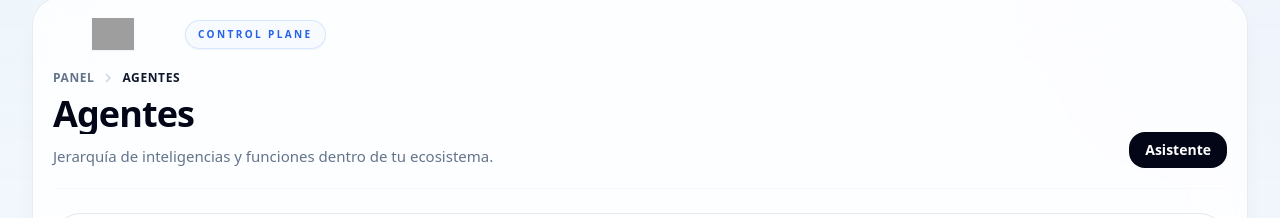
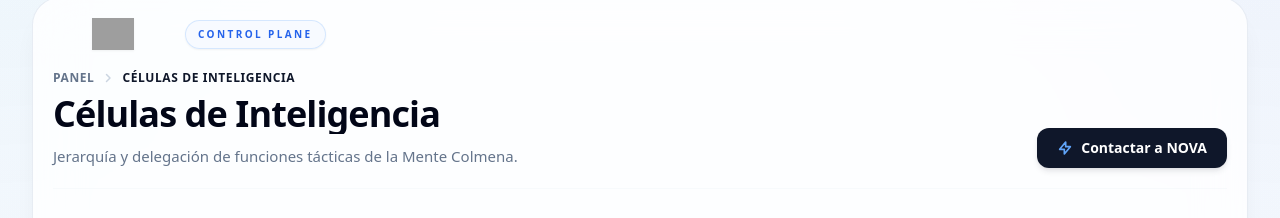
Before and after one commit to HockerAGI/hocker.one, a Next.js app: page /agis in a window 1280 px wide. Shown: the part 179-397 px from the top of the page. Built offline with nearby package versions, Linux system fonts and the light colour scheme; no server answers; the database is empty; grey boxes are pictures that could not be loaded.

Commit message:
Actualizar page.tsx

```diff
--- a/src/app/agis/page.tsx
+++ b/src/app/agis/page.tsx
@@ -2,26 +2,32 @@ import PageShell from "@/components/PageShell";
 import Hint from "@/components/Hint";
 import AgisRegistry from "@/components/AgisRegistry";
 import Link from "next/link";
+
 export default function AgisPage() {
   return (
     <PageShell
-      title="Agentes"
-      subtitle="Jerarquía de inteligencias y funciones dentro de tu ecosistema."
+      title="Células de Inteligencia"
+      subtitle="Jerarquía y delegación de funciones tácticas de la Mente Colmena."
       actions={
         <Link
           href="/chat"
-          className="rounded-2xl bg-slate-950 px-4 py-2 text-sm font-semibold text-white hover:bg-slate-800"
+          className="inline-flex items-center justify-center gap-2 rounded-xl bg-slate-900 px-5 py-2.5 text-sm font-bold text-white shadow-md shadow-slate-900/10 transition-all hover:scale-[1.02] hover:bg-slate-800 active:scale-[0.98]"
         >
-          Asistente
+          <svg className="h-4 w-4 text-blue-400" fill="none" viewBox="0 0 24 24" stroke="currentColor" strokeWidth="2.5"><path strokeLinecap="round" strokeLinejoin="round" d="M13 10V3L4 14h7v7l9-11h-7z" /></svg>
+          Contactar a NOVA
         </Link>
       }
     >
-      <div className="grid gap-6">
-        <Hint title="Mente colmena">
-          Esta pantalla agrupa las inteligencias por función. Cada una tiene su papel claro, sin
-          mezclar responsabilidades.
-        </Hint>
-        <AgisRegistry />
+      <div className="flex flex-col gap-6">
+        <div className="animate-in fade-in slide-in-from-bottom-2 duration-300">
+          <Hint title="Arquitectura Estricta">
+            Esta pantalla agrupa las inteligencias por su perímetro de acción. Cada agente tiene su rol blindado: Vertx audita, Syntia recuerda, Nexpa analiza riesgos y Jurix vigila el marco legal. Sin superposiciones, control absoluto.
+          </Hint>
+        </div>
+
+        <div className="animate-in fade-in slide-in-from-bottom-4 duration-500 delay-100 fill-mode-both">
+          <AgisRegistry />
+        </div>
       </div>
     </PageShell>
   );
```
